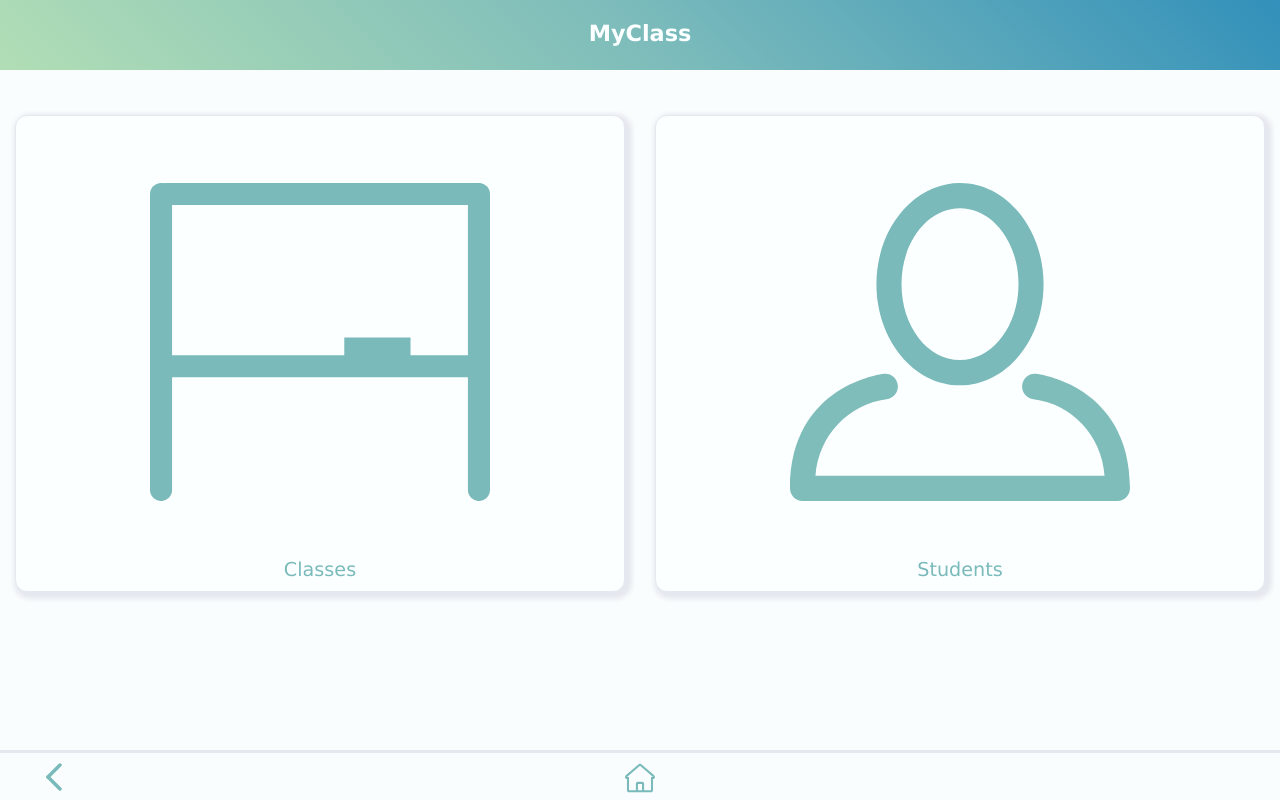
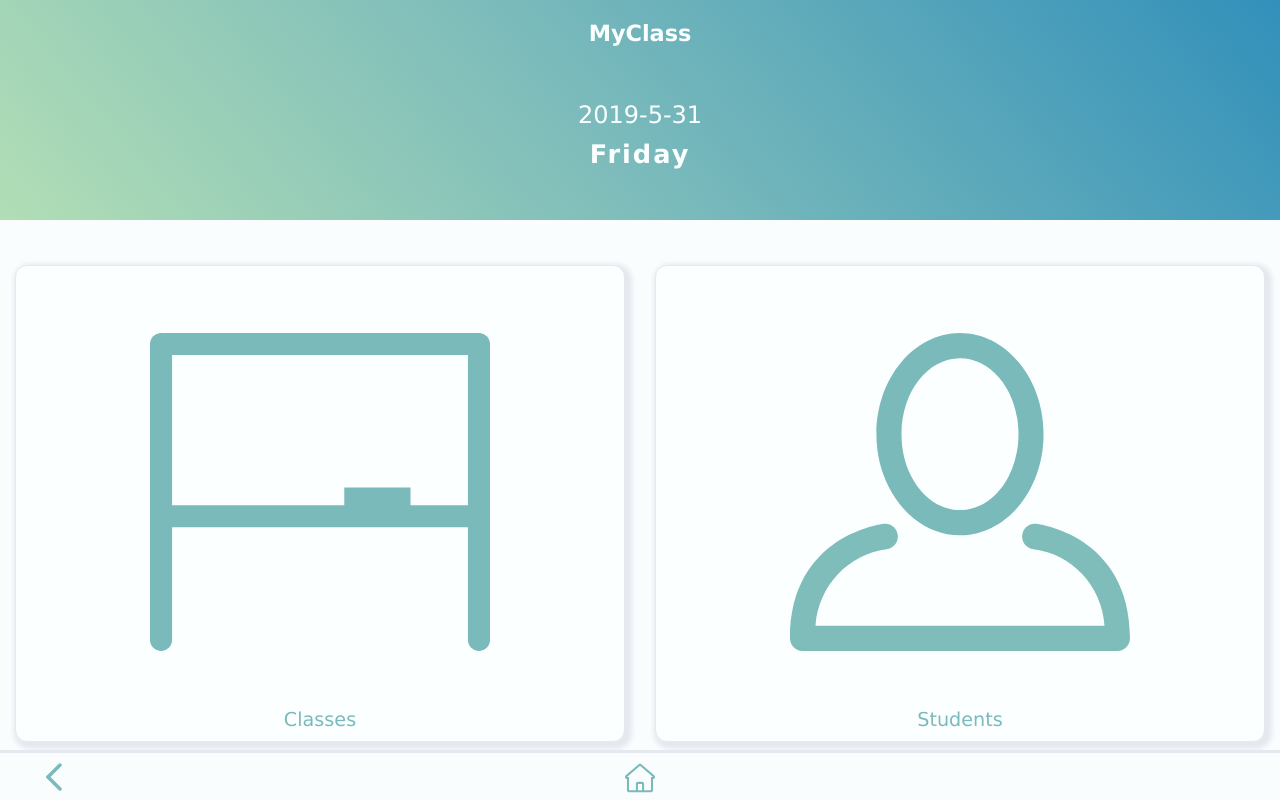
Before and after one commit to rolandlitzba/teacherapp, a React (Create React App) app: page / in a window 1280 px wide. Built offline with nearby package versions, Linux system fonts and the light colour scheme; no server answers.

Commit message:
Fixing bugs

```diff
--- a/src/app/App.js
+++ b/src/app/App.js
@@ -1,8 +1,9 @@
 import React, { useState, useEffect } from 'react';
 import styled from 'styled-components';
 import GlobalStyles from '../components/Common/GlobalStyles';
-import { BrowserRouter as Router, Route } from 'react-router-dom';
+import { BrowserRouter as Router, Route, Switch } from 'react-router-dom';
 import Header from '../components/Layout/Header';
+import HeaderHome from '../components/Layout/HeaderHome';
 import Footer from '../components/Layout/Footer';
 import Home from '../components/Layout/Home';
 import {
@@ -23,7 +24,7 @@ import useCreateNewClass from '../components/Classes/useCreateNewClass';
 
 const Grid = styled.div`
   display: grid;
-  grid-template-rows: 70px auto 50px;
+  grid-template-rows: min-content auto 50px;
   height: 100vh;
 `;
 
@@ -158,7 +159,10 @@ export default function App() {
     <Router>
       <Grid>
         <GlobalStyles />
-        <Header />
+        <Switch>
+          <HeaderHome exact path="/" />
+          <Header path="*" />
+        </Switch>
         <Main>
           <Route exact path="/" component={Home} />
           <Route
--- a/src/components/Classes/Class.js
+++ b/src/components/Classes/Class.js
@@ -40,6 +40,7 @@ const StyledImage = styled.img`
 
 const StyledInfoWrapper = styled(Link)`
   align-items: center;
+  color: #818988;
   display: grid;
   grid-template-columns: 25% auto;
   margin: 0 0 20px;
--- a/src/components/Layout/Footer.js
+++ b/src/components/Layout/Footer.js
@@ -14,10 +14,10 @@ const StyledBackButton = styled.div``;
 const GoBack = ({ history }) => (
   <StyledBackButton onClick={() => history.goBack()} alt="Go back">
     <img
+      alt="Back icon"
+      height="28px"
       src={process.env.PUBLIC_URL + '/assets/Back.svg'}
-      alt="Back icon"
       width="28px"
-      height="28px"
     />
   </StyledBackButton>
 );
--- a/src/components/Layout/Header.js
+++ b/src/components/Layout/Header.js
@@ -2,8 +2,9 @@ import React from 'react';
 import styled from 'styled-components';
 
 const StyledHeader = styled.header`
-  background-image: linear-gradient(45deg, #b1deb5, #7dbcbb, #3290ba);
+  background-image: linear-gradient(45deg, #b1deb5, #7dbcbb 45%, #3290ba);
   text-align: center;
+  height: 60px;
 `;
 
 const StyledName = styled.h1`
--- /dev/null
+++ b/src/components/Layout/HeaderHome.js
@@ -0,0 +1,46 @@
+import React from 'react';
+import styled from 'styled-components';
+
+const StyledHeader = styled.header`
+  background-image: linear-gradient(50deg, #b1deb5, #7dbcbb 45%, #3290ba);
+  text-align: center;
+  height: 220px;
+`;
+
+const StyledName = styled.h1`
+  color: #fcffff;
+  font-size: 1.4em;
+  padding: 20px;
+  margin: 0;
+`;
+
+const StyledDate = styled.div`
+  color: #fcffff;
+  font-size: 1.5em;
+  margin-top: 35px;
+`;
+
+const StyledWeekday = styled.div`
+  color: #fcffff;
+  font-size: 1.6em;
+  font-weight: bold;
+  margin-top: 10px;
+  letter-spacing: 2px;
+`;
+
+const year = new Date().getFullYear();
+const month = new Date().getMonth() + 1;
+const day = new Date().getDate();
+const newDate = new Date();
+const nameOfDay = newDate.toLocaleDateString('en-EN', { weekday: 'long' });
+const date = year + '-' + month + '-' + day;
+
+export default function HeaderHome() {
+  return (
+    <StyledHeader>
+      <StyledName>MyClass</StyledName>
+      <StyledDate>{date}</StyledDate>
+      <StyledWeekday>{nameOfDay}</StyledWeekday>
+    </StyledHeader>
+  );
+}
--- a/src/components/Students/AllStudents.js
+++ b/src/components/Students/AllStudents.js
@@ -35,6 +35,7 @@ const StyledInfoWrapper = styled(Link)`
   border: solid 1px #e5e8ef;
   border-radius: 12px;
   box-shadow: 3px 3px 5px 4px #e5e8ef;
+  color: #818988;
   display: grid;
   grid-template-columns: 25% auto;
   margin: 0 0 20px;
--- a/src/components/Students/CreateNewStudent.js
+++ b/src/components/Students/CreateNewStudent.js
@@ -54,6 +54,8 @@ const StyledButton = styled.button`
   padding: 0;
 `;
 
+const StyledCancelButton = styled.div``;
+
 export default function CreateNewStudent({
   history,
   onNewStudentSubmit,
@@ -68,6 +70,7 @@ export default function CreateNewStudent({
       id: uid()
     });
     hide();
+    setNewStudent('');
   }
 
   return isShowing
@@ -84,7 +87,6 @@ export default function CreateNewStudent({
                   placeholder="Insert new student here"
                 />
               </StyledLabel>
-
               <StyledButtonWrapper>
                 <StyledButton>
                   <img
@@ -93,13 +95,13 @@ export default function CreateNewStudent({
                     alt="Confirm icon"
                   />
                 </StyledButton>
-                <StyledButton onClick={hide}>
+                <StyledCancelButton onClick={hide}>
                   <img
                     src={process.env.PUBLIC_URL + '/assets/Cancel.svg'}
                     width="80%"
                     alt="Cancel icon"
                   />
-                </StyledButton>
+                </StyledCancelButton>
               </StyledButtonWrapper>
             </StyledForm>
           </StyledWrapper>
--- a/src/components/Students/Student.js
+++ b/src/components/Students/Student.js
@@ -16,12 +16,11 @@ const StyledCardDetails = styled.form`
   padding: 10px 20px;
 `;
 
-const StyledDeleteButton = styled.button`
+const StyledDeleteButton = styled.div`
   background: none;
   border: none;
   justify-self: right;
   margin: 10px 0;
-  width: 20%;
 `;
 
 const StyledEditButton = styled.img`
@@ -131,7 +130,6 @@ export default function Student({
           alt="Trash icon"
         />
       </StyledDeleteButton>
-
       {isDeleted ? (
         <input type="file" name="file" onChange={upload} />
       ) : (
```
